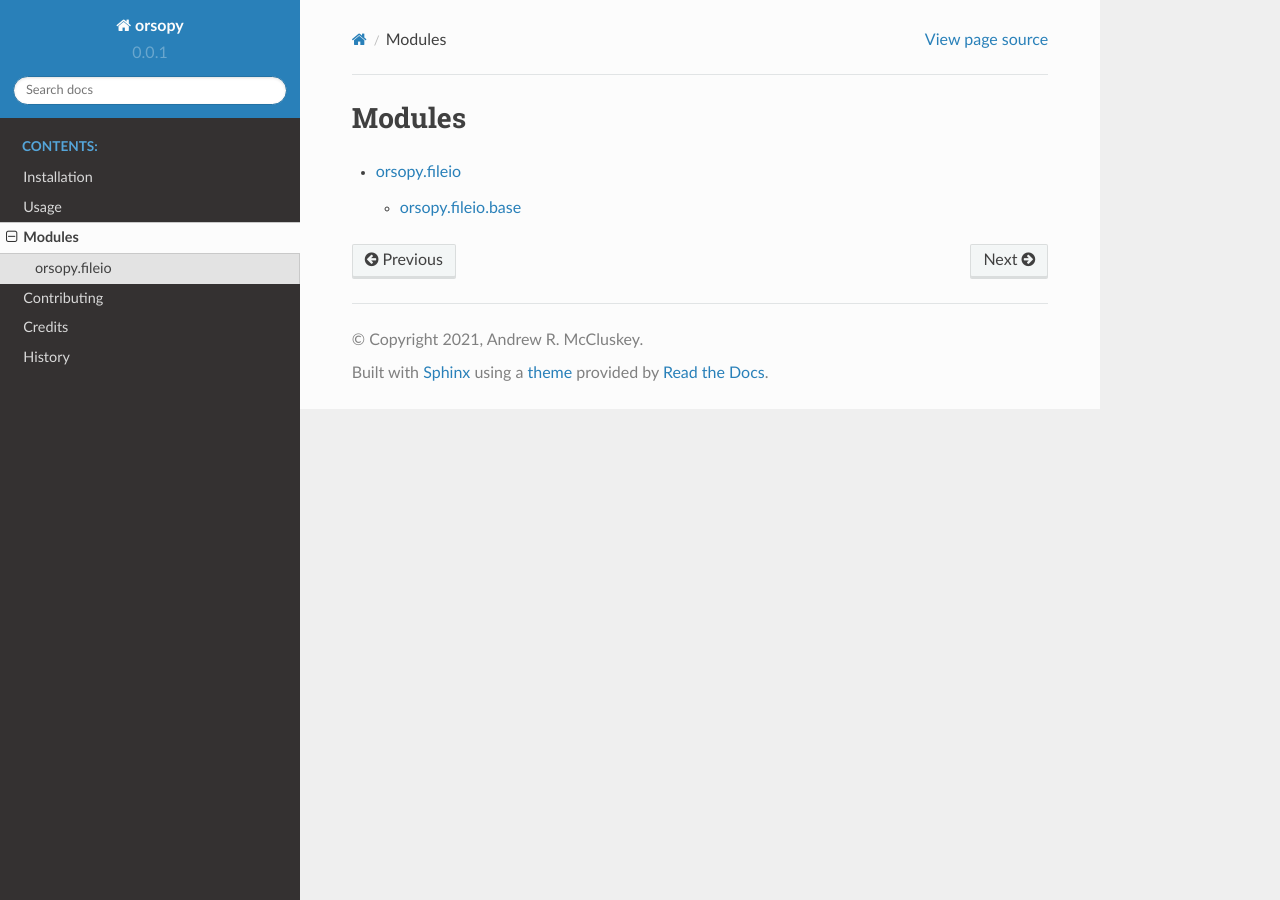
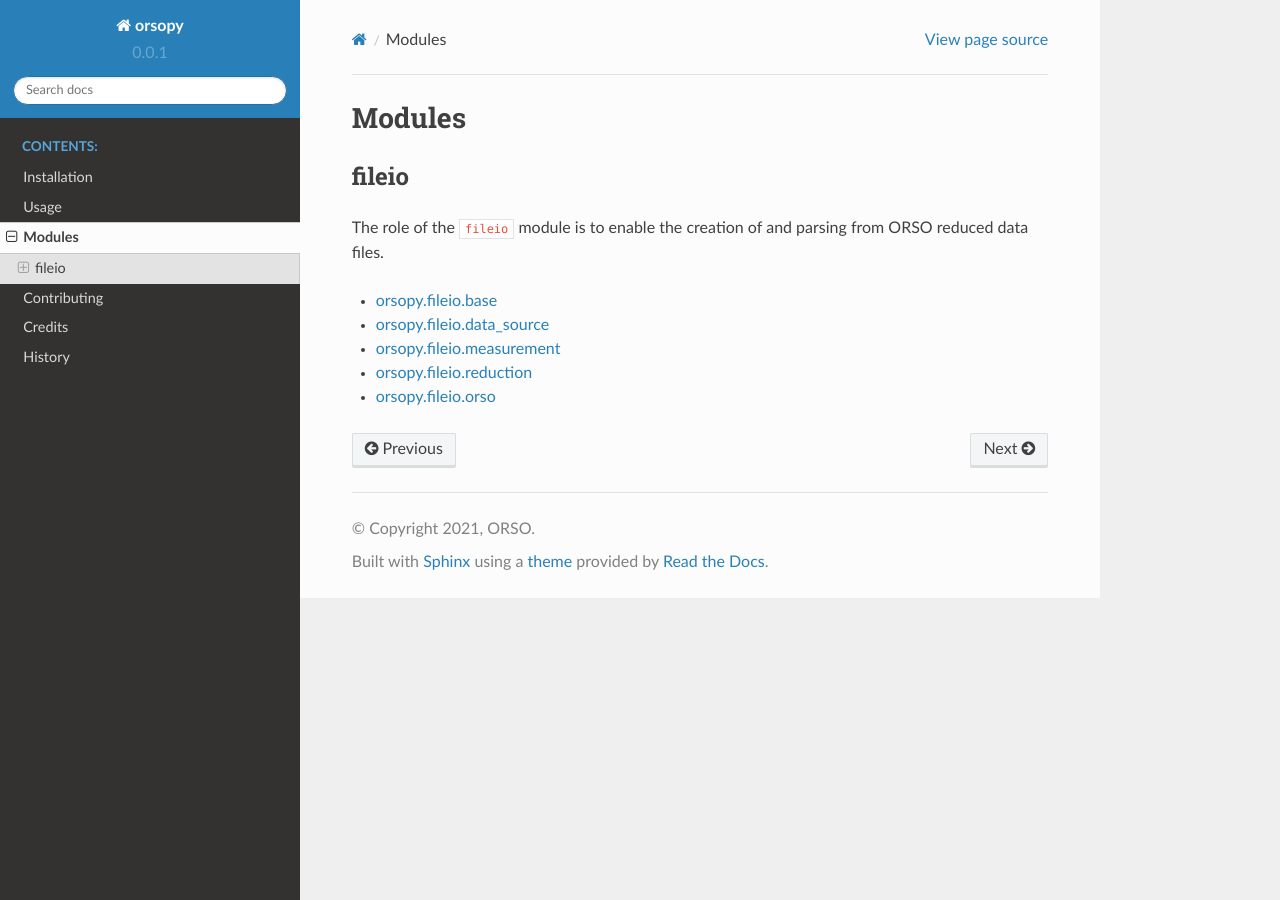
Before and after one commit to reflectivity/orsopy, a Sphinx documentation site: the page built from docs/modules.rst, in a window 1280 px wide. Built offline with Sphinx 7.4.7 and the Read the Docs theme 2.0.0, drawn with Linux system fonts in a browser that asks for light colours.

Commit message:
add documention

```diff
--- a/docs/conf.py
+++ b/docs/conf.py
@@ -47,8 +47,8 @@ master_doc = 'index'
 
 # General information about the project.
 project = 'orsopy'
-copyright = "2021, Andrew R. McCluskey"
-author = "Andrew R. McCluskey"
+copyright = "2021, ORSO"
+author = "ORSO"
 
 # The version info for the project you're documenting, acts as replacement
 # for |version| and |release|, also used in various other places throughout
--- a/docs/modules.rst
+++ b/docs/modules.rst
@@ -1,7 +1,16 @@
 Modules
-======
+=======
+
+fileio
+------
+
+The role of the :code:`fileio` module is to enable the creation of and parsing from ORSO reduced data files.
 
 .. toctree::
-   :maxdepth: 2
+   :maxdepth: 1
 
-   orsopy.fileio
+   orsopy.fileio.base
+   orsopy.fileio.data_source
+   orsopy.fileio.measurement
+   orsopy.fileio.reduction
+   orsopy.fileio.orso
```
Also changed, not shown: docs/orsopy.fileio.base.rst (added, +7 -0 lines), docs/orsopy.fileio.data_source.rst (added, +7 -0 lines), docs/orsopy.fileio.measurement.rst (added, +7 -0 lines), docs/orsopy.fileio.orso.rst (added, +7 -0 lines), docs/orsopy.fileio.reduction.rst (added, +7 -0 lines).
